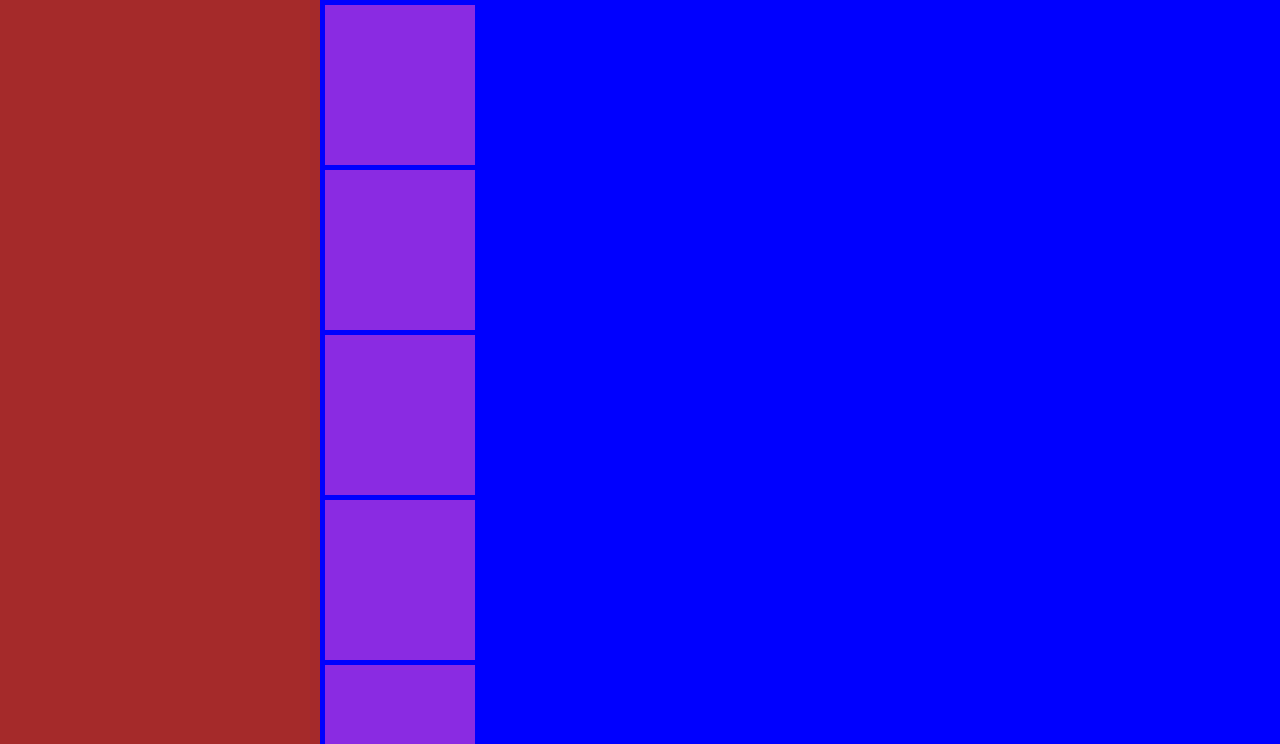
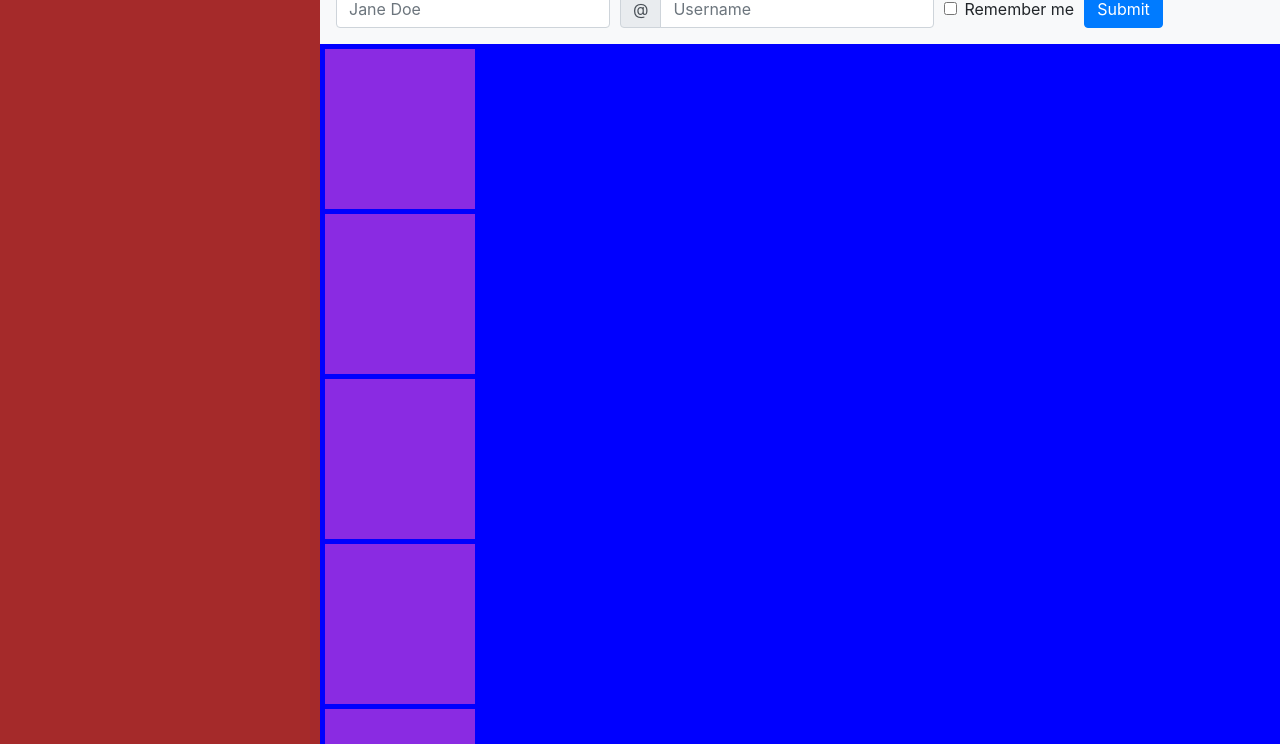
Before and after one commit to berogio/my.site, a plain HTML site: page index.html in a window 1280 px wide. Shown: the part 56-800 px from the top of the page. Drawn offline with Linux system fonts and the light colour scheme.

Commit message:
update nav

```diff
--- a/index.html
+++ b/index.html
@@ -20,8 +20,34 @@
                     <input class="form-control mr-sm-2" type="search" placeholder="Search" aria-label="Search">
                     <button class="btn btn-outline-success my-2 my-sm-0" type="submit">Search</button>
                 </form>
-                <a class="navbar-brand">Navbar</a>
-
+                <form>
+                    <div class="form-row align-items-center">
+                        <div class="col-auto">
+                            <label class="sr-only" for="inlineFormInput">Name</label>
+                            <input type="text" class="form-control mb-2" id="inlineFormInput" placeholder="Jane Doe">
+                        </div>
+                        <div class="col-auto">
+                            <label class="sr-only" for="inlineFormInputGroup">Username</label>
+                            <div class="input-group mb-2">
+                                <div class="input-group-prepend">
+                                    <div class="input-group-text">@</div>
+                                </div>
+                                <input type="text" class="form-control" id="inlineFormInputGroup" placeholder="Username">
+                            </div>
+                        </div>
+                        <div class="col-auto">
+                            <div class="form-check mb-2">
+                                <input class="form-check-input" type="checkbox" id="autoSizingCheck">
+                                <label class="form-check-label" for="autoSizingCheck">
+                            Remember me
+                          </label>
+                            </div>
+                        </div>
+                        <div class="col-auto">
+                            <button type="submit" class="btn btn-primary mb-2">Submit</button>
+                        </div>
+                    </div>
+                </form>
             </nav>
             <div class="box"></div>
             <div class="box"></div>
```
